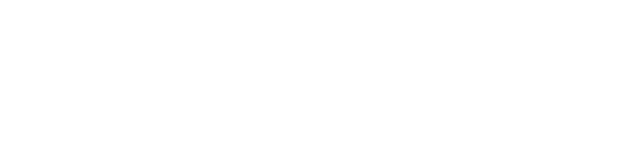
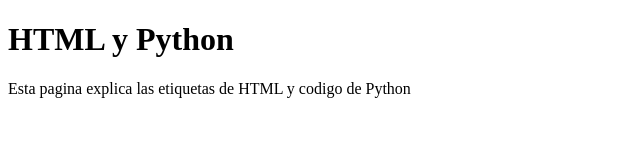
Before and after one commit to Hyedraxalys/19_03_2025, a plain HTML site: page index.html in a window 1280 px wide. Shown: the whole page, without its empty margins (0-640 px from the left). Drawn offline with Linux system fonts and the light colour scheme.

Commit message:
Se agrego el Header

```diff
--- a/index.html
+++ b/index.html
@@ -1,4 +1,8 @@
 <!-- html boilerplate nueva extension -->
+<!-- configuracion terminal de vsc -->
+<!-- git config --global user.name "nombre" -->
+<!-- git config --global user.email correo -->
+
 <!DOCTYPE html>
 <html lang="en">
 <head>
@@ -8,6 +12,11 @@
     <link rel="icon" href="./imagenes/icone-html-noir.png">
 </head>
 <body>
-
+    <header>
+        <h1>HTML y Python</h1>
+        <p>
+            Esta pagina explica las etiquetas de HTML y codigo de Python
+        </p>
+    </header>
 </body>
 </html>
```
